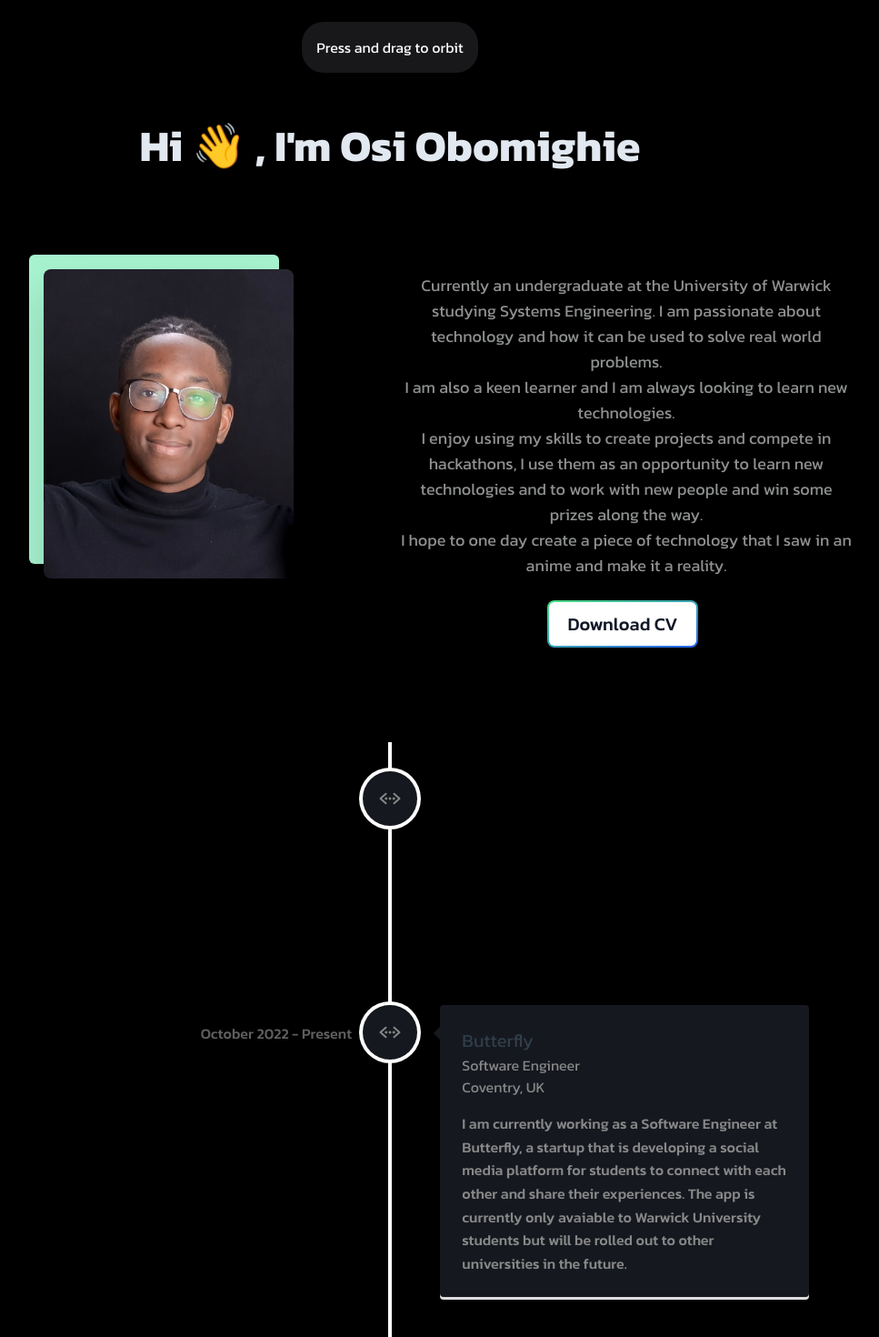
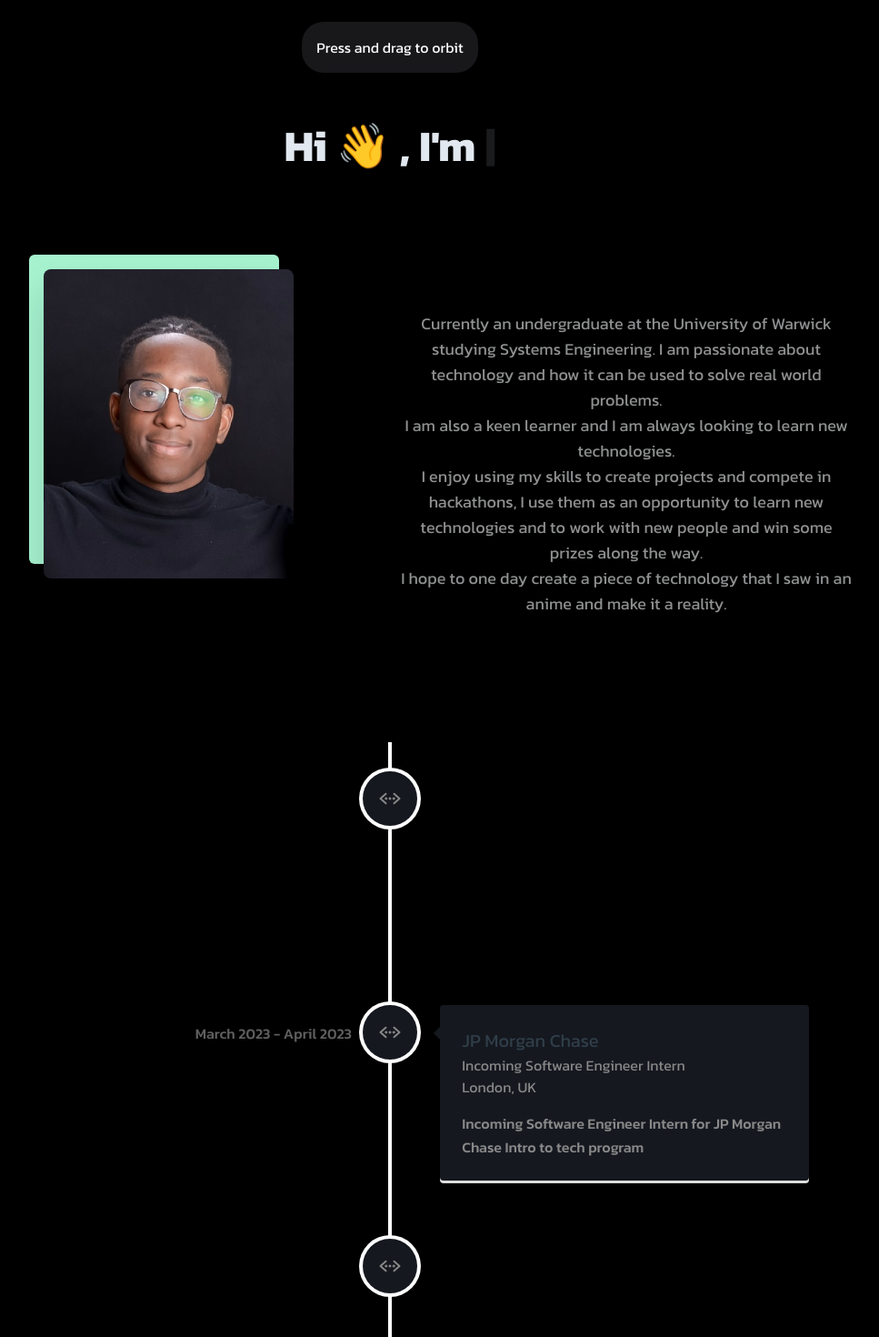
Before and after one commit to Osireg17/portfolio-v2, a React (Create React App) app: page / in a window 1280 px wide. Shown: the part 680-2150 px from the top of the page at 91% size, without its empty margins (211-1178 px from the left). Built offline with nearby package versions, Linux system fonts and the light colour scheme.

Commit message:
added some cool features I guess

```diff
--- a/package.json
+++ b/package.json
@@ -22,6 +22,7 @@
     "react-vertical-timeline-component-datestyle": "^1.0.0",
     "read-more-react": "^1.0.10",
     "typescript": "^4.9.3",
+    "typewriter-effect": "^2.19.0",
     "web-vitals": "^2.1.4"
   },
   "scripts": {
--- a/src/App.tsx
+++ b/src/App.tsx
@@ -3,16 +3,19 @@ import Spline from '@splinetool/react-spline';
 import pdf from './CV/Osiregbemhe.pdf'
 import {IoMenu, IoLogoGithub} from 'react-icons/io5'
 import {RxCrossCircled} from 'react-icons/rx'
-import { Experience, Projects, SocialLinks } from "./data";
+import { Experience, Projects, SocialLinks, Hackathons } from "./data";
 import { AnimatePresence, motion } from "framer-motion";
 import profile from './images/profile.jpg'
 import { VerticalTimeline, VerticalTimelineElement }  from 'react-vertical-timeline-component';
 import "react-vertical-timeline-component/style.min.css";
 import ReadMore from './ReadMore';
+import Typewriter from 'typewriter-effect';
 
 
 
 function App() {
+
+
 
   const [isActive, setIsActive] = useState(false)
   return (
@@ -42,6 +45,7 @@ function App() {
               >
                 Projects
               </a>
+              <a href="#hackathons" className="text-base text-textBase font-medium hover:text-slate-100 cursor-pointer duration-100 ease-in">Hackathons</a>
               <a
                 href="#contacts"
                 className="text-base text-textBase font-medium hover:text-slate-100 cursor-pointer duration-100 ease-in"
@@ -95,11 +99,9 @@ function App() {
                 >
                   Projects
                 </a>
-                <a
-                  href="#contacts"
-                  className="text-base text-textBase font-medium hover:text-slate-100 cursor-pointer duration-100 ease-in"
-                  onClick={() => setIsActive(false)}
-                >
+                <a href="#hackathons" className="text-base text-textBase font-medium hover:text-slate-100 cursor-pointer duration-100 ease-in" onClick={() => setIsActive(false)}>Hackathons</a>
+
+                <a href="#contacts" className="text-base text-textBase font-medium hover:text-slate-100 cursor-pointer duration-100 ease-in" onClick={() => setIsActive(false)}>
                   Contact
                 </a>
                 <a
@@ -138,7 +140,13 @@ function App() {
         <main className="w-[80%] mt-4">
           <div className="flex flex-col items-center justify-center mb-3">
             <h1 className="text-5xl font-bold text-center text-slate-200">
-              Hi 👋 , I'm Osi Obomighie
+              {/* Hi 👋 , I'm Osi Obomighie */}
+              <Typewriter options={{
+                strings: ['Hi 👋 , I\'m Osi Obomighie', 'Aspiring Software Engineer', 'Basketball Enthusiast', 'Anime Fan'],
+                  autoStart: true,
+                  loop: true,
+                }}
+/>
             </h1>
           </div>
           <section
@@ -167,16 +175,6 @@ function App() {
               <p className="text-lg text-textBase text-center">
                 I hope to one day create a piece of technology that I saw in an anime and make it a reality.
               </p>
-
-              <button className="w-full md:w-auto h-400 relative mt-6 inline-flex items-center justify-center p-0.5 mb-2 mr-2 overflow-hidden text-xl font-medium text-gray-900 rounded-lg group bg-gradient-to-br from-green-400 to-blue-600 group-hover:from-green-400 group-hover:to-blue-600 hover:text-white dark:text-white focus:ring-4 focus:ring-green-200 dark:focus:ring-green-800 hover:shadow-lg hover:shadow-teal-500/50 hover:dark:shadow-lg hover:dark:shadow-teal-800/80">
-                <span className="w-full md:w-auto relative px-5 py-2.5 transition-all ease-in duration-75 bg-white dark:bg-gray-900 rounded-md group-hover:bg-opacity-0" >
-                 <a href={pdf}
-                  target="_blank"
-                  rel='noreferrer'>
-                  Download CV
-                 </a>
-                </span>
-              </button>
             </div>
           </section>
 
@@ -222,7 +220,7 @@ function App() {
               Projects.map((n, i) => (
                 <motion.div
                   key={n.id}
-                  className="border border-zinc-800 rounded-md p-2 min-w-[275px] md:max-w-[275px] hover:border-zinc-600 duration-100 ease-in-out"
+                  className="border border-zinc-800 rounded-md p-2 min-w-[300px] md:max-w-[275px] hover:border-zinc-600 duration-100 ease-in-out"
                 >
                   <p className="text-lg text-textBase font-medium uppercase">
                     {n.name.length > 25 ? `${n.name.slice(0, 25)}...` : n.name}
@@ -266,6 +264,48 @@ function App() {
               ))}
           </section>
 
+          <section id='hackathons' className="flex flex-col items-center justify-evenly w-full my-24">
+            <p className="text-2xl text-gray-400 capitalize">Hackathons</p>
+            <div className="flex flex-wrap items-center justify-evenly w-full my-4 gap-4">
+              {Hackathons &&
+                Hackathons.map((n) => (
+                  <motion.div
+                    key={n.id}
+                    className="border border-zinc-800 rounded-md p-2 min-w-[275px] md:max-w-[275px] hover:border-zinc-600 duration-100 ease-in-out"
+                  >
+                    <p className="text-lg text-textBase font-medium uppercase">
+                      {n.name.length > 25 ? `${n.name.slice(0, 25)}...` : n.name}
+                    </p>
+
+                    <img
+                    src={n.imageSrc}
+                    className="w-full h-full object-cover rounded-md my-4"
+                    alt=""
+                  />
+                  <p className="text-lg text-textBase">
+                  <ReadMore>
+                    {n.description}
+                  </ReadMore>
+                  </p>
+
+                    <div className="flex flex-1 items-center justify-between">
+                      <p className="text-lg text-gray-300">
+                        Technologies
+                        <span className="block text-sm text-gray-500">
+                          {n.techs}
+                        </span>
+                      </p>
+                      <a href={n.github}>
+                        <motion.div whileTap={{ scale: 0.5 }}>
+                          <IoLogoGithub className="text-textBase text-3xl cursor-pointer" />
+                        </motion.div>
+                      </a>
+                    </div>
+                  </motion.div>
+                ))}
+            </div>
+          </section>
+
           <section
             id="contacts"
             className="flex flex-col items-center justify-evenly w-full my-24"
--- a/src/data.tsx
+++ b/src/data.tsx
@@ -12,6 +12,9 @@ import img3 from './Portfolio_Images/Picture2.jpg'
 import img4 from './Portfolio_Images/Vivy.webp'
 import img5 from './Portfolio_Images/NBA.jpg'
 import img6 from './Portfolio_Images/Chat-App.webp'
+import img7 from './Portfolio_Images/AC-Hack.webp'
+import img8 from './Portfolio_Images/Code-for-good.webp'
+import img9 from './Portfolio_Images/Kingdom-Code.jpg'
 
 export const Experience = [
     {
@@ -26,6 +29,17 @@ export const Experience = [
     },
     {
       id: 2,
+      date: "March 2023 - April 2023",
+      iconsSrc: <IoCodeWorking />,
+      company: "JP Morgan Chase",
+      title: "Incoming Software Engineer Intern",
+      location: "London, UK",
+      description:
+        "Incoming Software Engineer Intern for JP Morgan Chase Intro to tech program",
+
+    },
+    {
+      id: 3,
       date: "October 2022 - Present",
       iconsSrc: <IoCodeWorking />,
       company: "Butterfly",
@@ -35,7 +49,7 @@ export const Experience = [
         "I am currently working as a Software Engineer at Butterfly, a startup that is developing a social media platform for students to connect with each other and share their experiences. The app is currently only avaiable to Warwick University students but will be rolled out to other universities in the future."
     },
     {
-      id: 3,
+      id: 4,
       date: "July 2022 - August 2022",
       iconsSrc: <IoCodeWorking />,
       company: "Ford Motors",
@@ -45,7 +59,7 @@ export const Experience = [
         "I undertook a summer internship at Ford Motors where I worked with the rapid digital prototype team to develop a prototype for their In-Vehicle Entertainment Project. We built a working prototype of an arcade racing game using Unity and C#. The game is able to interact with the car's sensors and actuators, which is demoed using raspberry pi, arduino and websockets allowing the user to have the ultimate experience of racing the car.",
     },
     {
-      id: 4,
+      id: 5,
       date: "June 2022 - July 2022",
       iconsSrc: <IoCodeWorking />,
       company: "Lloyds Banking Group",
@@ -55,7 +69,7 @@ export const Experience = [
         "I undertook a spring week at Lloyds Banking Group, where I developed my knowledge on the Fintech industry. During, the spring week I used python to develop a program to analysis data of 12000 different simulated bank transactions and then presented any findings to a panel of Lloyds bank employees. I also worked in a group to develop a secure video chat application using the MERN stack which included 2 factor authentication using a random generated password.",
     },
     {
-      id: 5,
+      id: 6,
       date: "July 2021 - August 2021",
       iconsSrc: <IoCodeWorking />,
       company: "Leonardo",
@@ -117,6 +131,32 @@ export const Experience = [
     },
   ];
 
+  export const Hackathons = [
+    {
+      id: 1,
+      name: "Imperial AC Hackathon",
+      imageSrc: img7,
+      description: "Competed in Imperial College London AC Hack, where I worked with other liked minded individuals to develop a web application that allows users to keep track of their mood and suggest activities that they can do to improve their mood during the day",
+      techs: "React, Apache, Python, Flask, Tensorflow, Pytorch ",
+      github: "",
+    },
+    {
+      id: 2,
+      name: "JP Morgan Code for Good Hackathon",
+      imageSrc: img8,
+      description: "Won the JP Morgan Code for Good Hackathon, where I worked with 4 other developers to develop a social media app to allow for deafblind people to have a more inclusive social media experience.",
+      techs: "Flutter, Firebase, Dart, Google API's",
+      github: "",
+    },
+    {
+      id: 3,
+      name: "Kingdom Code: Build Hackathon",
+      imageSrc: img9,
+      description: "1st place in Kingdom Code: Build. This christian hackathon was hosted so that we could create technical solutions to help charities which glorify God. I worked on a team that helped develop a web application that would help foodbanks organise their inventory and help them keep track of their donations.",
+      techs: "React, Typescript, GraphQL, Strapi, PostgreSQL",
+    }
+  ];
+
   export const SocialLinks = [
     {
       id: 1,
--- /dev/null
+++ b/src/types/typewriter.d.ts
@@ -0,0 +1 @@
+declare module "typewriter-effect/dist/core"
```
Also changed, not shown: src/types/types.d.ts (renamed from src/types.d.ts), 1 other file (tests, documents, lock files or other folders).
